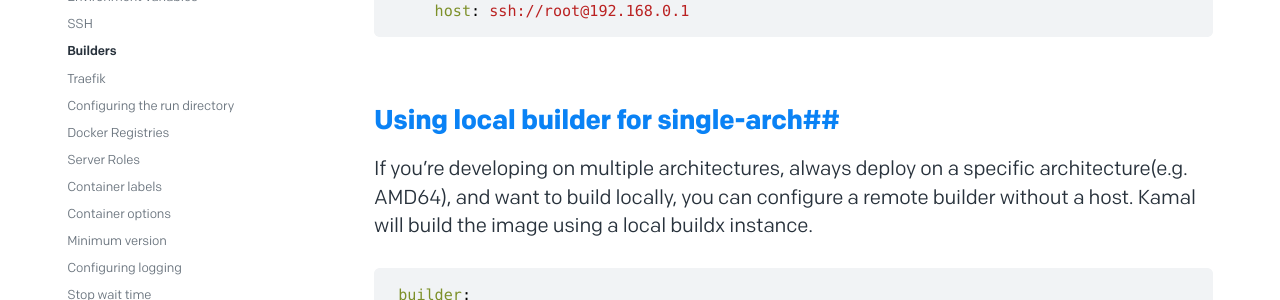
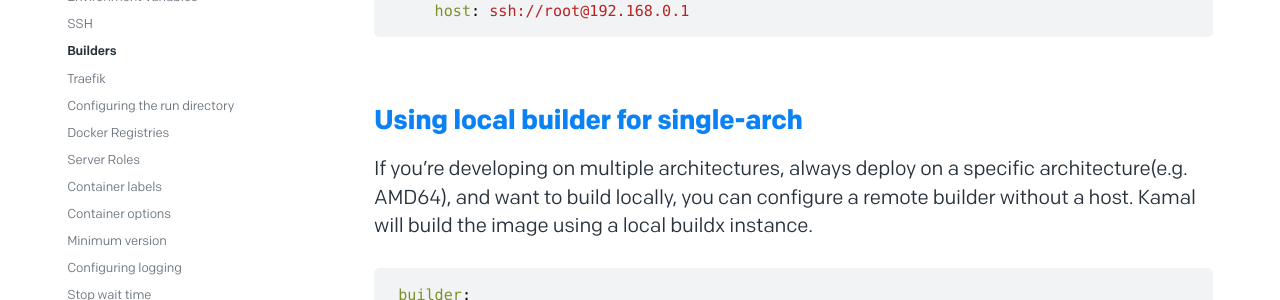
Before and after one commit to basecamp/kamal-site, a Jekyll site: the page built from docs/configuration/builders.md, in a window 1280 px wide and 900 px high, scrolled down 1112 px. Shown: the part 155-455 px from the top of the window. Built offline with Jekyll 4.4.1, drawn with Linux system fonts in a browser that asks for light colours.

````diff
--- a/docs/configuration/builders.md
+++ b/docs/configuration/builders.md
@@ -33,7 +33,7 @@ builder:
     host: ssh://root@192.168.0.1
 ```
 
-## [Using local builder for single-arch](#using-local-builder-for-single-arch)##
+## [Using local builder for single-arch](#using-local-builder-for-single-arch)
 
 If you're developing on multiple architectures, always deploy on a specific architecture(e.g. AMD64), and want to build locally, you can configure a remote builder without a host. Kamal will build the image using a local buildx instance.
 
````
